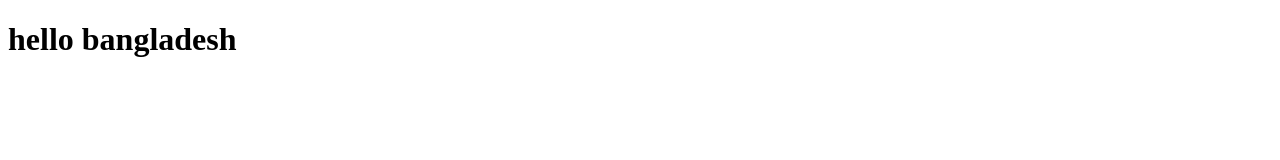
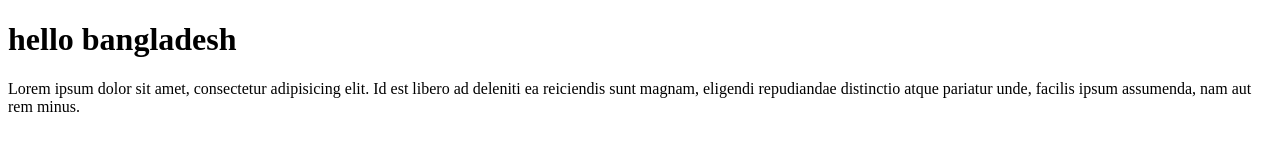
Before and after one commit to Rashed8030/donate-today-main, a plain HTML site: page index.html in a window 1280 px wide. Drawn offline with Linux system fonts and the light colour scheme.

Commit message:
first committt

```diff
--- a/index.html
+++ b/index.html
@@ -9,6 +9,7 @@
 </head>
 <body>
     <h1>hello bangladesh</h1>
+    <p>Lorem ipsum dolor sit amet, consectetur adipisicing elit. Id est libero ad deleniti ea reiciendis sunt magnam, eligendi repudiandae distinctio atque pariatur unde, facilis ipsum assumenda, nam aut rem minus.</p>
 
 </body>
 </html>
```
Also changed, not shown: 1 other file.
